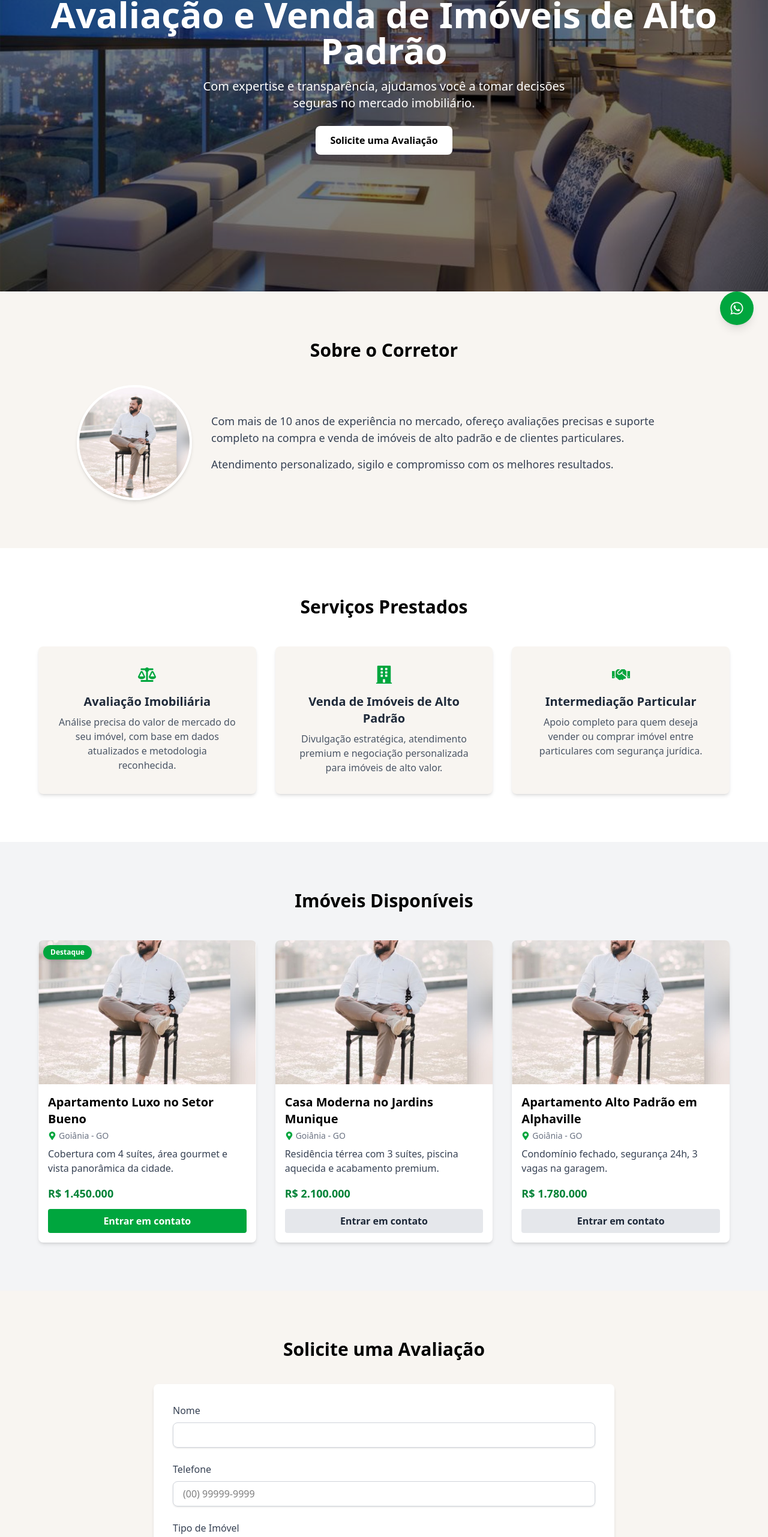
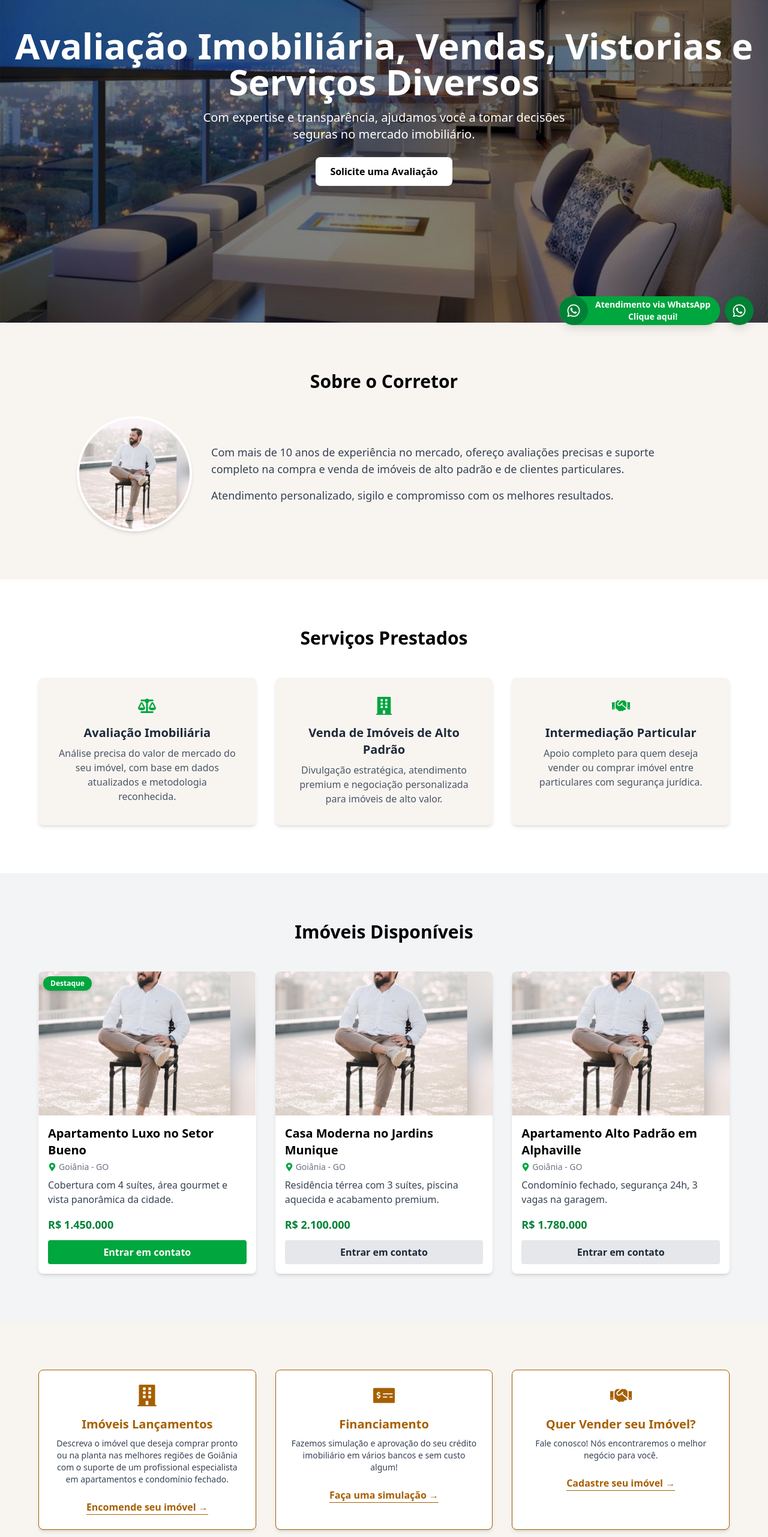
Before and after one commit to Queroix/landing-fred, a Next.js app: page / in a window 1280 px wide. Shown: the part 234-2797 px from the top of the page at 60% size. Built offline with nearby package versions, Linux system fonts and the light colour scheme.

Commit message:
feat: adiciona seção de localização e melhora visual do site

```diff
--- a/src/app/page.tsx
+++ b/src/app/page.tsx
@@ -2,18 +2,24 @@ import HeroSection from "@/sections/HeroSection";
 import AboutSection from "@/sections/AboutSection";
 import ServicesSection from "@/sections/ServicesSection";
 import PropertiesSection from "@/sections/PropertiesSection";
+import SpecialOffersSection from "@/sections/SpecialOffersSection";
 import ContactSection from "@/sections/ContactSection";
+import LocationSection from "@/sections/LocationSection";
 import Footer from "@/components/Footer";
 import WhatsappButton from "@/components/WhatsappButton";
+import Header from "@/components/Header";
 
 export default function Home() {
   return (
     <>
       <main className="flex flex-col items-center justify-center">
+        <Header />
         <HeroSection />
         <AboutSection />
         <ServicesSection />
         <PropertiesSection />
+        <SpecialOffersSection />
+        <LocationSection />
         <ContactSection />
         <Footer />
       </main>
--- /dev/null
+++ b/src/components/Header.tsx
@@ -0,0 +1,72 @@
+"use client";
+
+import { useState } from "react";
+import { FaWhatsapp, FaFacebook, FaInstagram, FaBars, FaTimes } from "react-icons/fa";
+
+export default function Header() {
+  const [isOpen, setIsOpen] = useState(false);
+
+  const toggleMenu = () => {
+    setIsOpen(!isOpen);
+  };
+
+  return (
+    <header className="sticky top-0 left-0 w-full z-50 bg-black/30 backdrop-blur-md">
+      <div className="max-w-7xl mx-auto px-4 py-3 flex items-center justify-between">
+        {/* Logo ou Nome */}
+        <div className="text-white font-bold text-xl">Fred Corretor</div>
+
+        {/* Desktop Menu */}
+        <nav className="hidden md:flex items-center gap-6 text-white text-sm">
+          <a href="#sobre" className="hover:text-green-400 transition">Quem Somos</a>
+          <a href="#servicos" className="hover:text-green-400 transition">Serviços</a>
+          <a href="#contato" className="hover:text-green-400 transition">Contato</a>
+          <a href="https://wa.me/5562999999999" target="_blank" rel="noopener noreferrer">
+            <FaWhatsapp className="text-xl hover:text-green-400 transition" />
+          </a>
+          <a href="https://instagram.com" target="_blank" rel="noopener noreferrer">
+            <FaInstagram className="text-xl hover:text-pink-400 transition" />
+          </a>
+          <a href="https://facebook.com" target="_blank" rel="noopener noreferrer">
+            <FaFacebook className="text-xl hover:text-blue-400 transition" />
+          </a>
+        </nav>
+
+        {/* Mobile Menu Button */}
+        <button
+          onClick={toggleMenu}
+          className="md:hidden text-white text-2xl focus:outline-none"
+          aria-label="Toggle menu"
+        >
+          {isOpen ? <FaTimes /> : <FaBars />}
+        </button>
+      </div>
+
+      {/* Mobile Dropdown Menu */}
+      {isOpen && (
+        <div className="md:hidden bg-black/90 text-white px-4 py-4 space-y-4">
+          <a href="#sobre" className="block hover:text-green-400 transition" onClick={toggleMenu}>
+            Quem Somos
+          </a>
+          <a href="#servicos" className="block hover:text-green-400 transition" onClick={toggleMenu}>
+            Serviços
+          </a>
+          <a href="#contato" className="block hover:text-green-400 transition" onClick={toggleMenu}>
+            Contato
+          </a>
+          <div className="flex gap-4 mt-2">
+            <a href="https://wa.me/5562999999999" target="_blank" rel="noopener noreferrer">
+              <FaWhatsapp className="text-2xl hover:text-green-400 transition" />
+            </a>
+            <a href="https://instagram.com" target="_blank" rel="noopener noreferrer">
+              <FaInstagram className="text-2xl hover:text-pink-400 transition" />
+            </a>
+            <a href="https://facebook.com" target="_blank" rel="noopener noreferrer">
+              <FaFacebook className="text-2xl hover:text-blue-400 transition" />
+            </a>
+          </div>
+        </div>
+      )}
+    </header>
+  );
+}
--- a/src/components/WhatsappButton.tsx
+++ b/src/components/WhatsappButton.tsx
@@ -1,20 +1,52 @@
-'use client';
+"use client";
 
-import { FaWhatsapp } from 'react-icons/fa';
+import { useState } from 'react';
+import { FaWhatsapp, FaTimes } from 'react-icons/fa';
+import { motion, AnimatePresence } from 'framer-motion';
 
 export default function WhatsappButton() {
+  const [minimized, setMinimized] = useState(false);
   const whatsappNumber = process.env.NEXT_PUBLIC_WHATSAPP_NUMBER;
 
+  const toggleMinimize = (e: React.MouseEvent) => {
+    e.preventDefault();
+    setMinimized(!minimized);
+  };
 
   return (
-    <a
+    <div className="fixed bottom-6 right-6 z-50 flex items-center space-x-2">
+      <AnimatePresence>
+        {!minimized && (
+          <motion.a
             href={`https://wa.me/${whatsappNumber}`}
             target="_blank"
             rel="noopener noreferrer"
-      className="fixed bottom-6 right-6 z-50 bg-green-600 hover:bg-green-700 text-white rounded-full p-4 shadow-lg transition"
+            className="flex items-center bg-green-600 hover:bg-green-700 text-white rounded-full shadow-lg transition transform hover:scale-105"
             aria-label="Fale conosco no WhatsApp"
+            initial={{ opacity: 0, scale: 0.8 }}
+            animate={{ opacity: 1, scale: 1 }}
+            exit={{ opacity: 0, scale: 0.8 }}
+            transition={{ duration: 0.3 }}
+          >
+            <div className="flex items-center justify-center w-12 h-12 rounded-full bg-green-700">
+              <FaWhatsapp className="text-2xl" />
+            </div>
+
+            <div className="ml-3 pr-4 flex flex-col justify-center text-sm hidden sm:flex">
+              <span className="font-semibold">Atendimento via WhatsApp</span>
+              <span className="font-bold text-center">Clique aqui!</span>
+            </div>
+          </motion.a>
+        )}
+      </AnimatePresence>
+
+      <button
+        onClick={toggleMinimize}
+        className="w-12 h-12 flex items-center justify-center rounded-full bg-green-700 text-white shadow-lg hover:bg-green-800 transition"
+        aria-label={minimized ? 'Expandir WhatsApp' : 'Minimizar WhatsApp'}
       >
         <FaWhatsapp className="text-2xl" />
-    </a>
+      </button>
+    </div>
   );
 }
--- a/src/sections/HeroSection.tsx
+++ b/src/sections/HeroSection.tsx
@@ -66,7 +66,7 @@ export default function HeroSection() {
       <div className="absolute inset-0 z-10 bg-black/50 flex items-center justify-center px-4 text-center">
         <div>
           <h1 className="text-4xl md:text-6xl font-bold">
-            Avaliação e Venda de Imóveis de Alto Padrão
+            Avaliação Imobiliária, Vendas, Vistorias e Serviços Diversos
           </h1>
           <p className="mt-4 text-lg md:text-xl max-w-2xl mx-auto">
             Com expertise e transparência, ajudamos você a tomar decisões
--- /dev/null
+++ b/src/sections/LocationSection.tsx
@@ -0,0 +1,35 @@
+
+"use client";
+
+import Image from "next/image";
+import { FaMapMarkerAlt, FaPhoneAlt } from "react-icons/fa";
+
+export default function LocationSection() {
+  return (
+    <section className="w-full bg-[#f8f5f1] py-16 px-4">
+      <div className="max-w-4xl mx-auto bg-white rounded-lg shadow-lg p-8 flex flex-col md:flex-row items-center gap-6">
+        {/* Logo */}
+        <div className="w-32 h-32 relative">
+          <Image
+            src="/logo.png" // substitua pelo caminho correto do seu logo
+            alt="Logo Avalia Expertise"
+            fill
+            className="object-contain"
+          />
+        </div>
+
+        {/* Informações do endereço */}
+        <div className="text-center md:text-left">
+          <h3 className="text-xl font-bold mb-2">Avalia Expertise e Gestão Imobiliária LTDA</h3>
+          <p className="text-sm text-gray-700 mb-1">CNPJ 46.173.817/0001-62</p>
+          <p className="flex items-center justify-center md:justify-start gap-2 text-sm text-gray-700 mb-1">
+            <FaMapMarkerAlt className="text-green-600" /> Rua T-55 n.930 Walk Bueno Sala 806 - Setor Bueno
+          </p>
+          <p className="flex items-center justify-center md:justify-start gap-2 text-sm text-gray-700">
+            <FaPhoneAlt className="text-green-600" /> Tel: (62) 99629-4728
+          </p>
+        </div>
+      </div>
+    </section>
+  );
+}
--- /dev/null
+++ b/src/sections/SpecialOffersSection.tsx
@@ -0,0 +1,56 @@
+"use client";
+
+import { FaBuilding, FaMoneyCheckAlt, FaHandshake } from "react-icons/fa";
+
+export default function SpecialOffersSection() {
+  return (
+    <section className="w-full bg-[#f8f5f1] py-20 px-4 text-yellow-700">
+      <div className="max-w-6xl mx-auto grid md:grid-cols-3 gap-8">
+        {/* Imóveis Lançamentos */}
+        <div className="bg-white p-6 rounded-lg shadow-md hover:shadow-xl transition transform hover:-translate-y-1 text-center border">
+          <FaBuilding className="text-4xl mx-auto mb-4 text-yellow-700" />
+          <h3 className="text-xl font-semibold mb-2">Imóveis Lançamentos</h3>
+          <p className="mb-4 text-sm text-gray-700">
+            Descreva o imóvel que deseja comprar pronto ou na planta nas melhores regiões de Goiânia com o suporte de um profissional especialista em apartamentos e condomínio fechado.
+          </p>
+          <a
+            href="#contato"
+            className="inline-block mt-2 text-yellow-700 font-semibold border-b border-yellow-700 hover:text-yellow-800 transition"
+          >
+            Encomende seu imóvel →
+          </a>
+        </div>
+
+        {/* Financiamento */}
+        <div className="bg-white p-6 rounded-lg shadow-md hover:shadow-xl transition transform hover:-translate-y-1 text-center border">
+          <FaMoneyCheckAlt className="text-4xl mx-auto mb-4 text-yellow-700" />
+          <h3 className="text-xl font-semibold mb-2">Financiamento</h3>
+          <p className="mb-4 text-sm text-gray-700">
+            Fazemos simulação e aprovação do seu crédito imobiliário em vários bancos e sem custo algum!
+          </p>
+          <a
+            href="#contato"
+            className="inline-block mt-2 text-yellow-700 font-semibold border-b border-yellow-700 hover:text-yellow-800 transition"
+          >
+            Faça uma simulação →
+          </a>
+        </div>
+
+        {/* Quer Vender */}
+        <div className="bg-white p-6 rounded-lg shadow-md hover:shadow-xl transition transform hover:-translate-y-1 text-center border">
+          <FaHandshake className="text-4xl mx-auto mb-4 text-yellow-700" />
+          <h3 className="text-xl font-semibold mb-2">Quer Vender seu Imóvel?</h3>
+          <p className="mb-4 text-sm text-gray-700">
+            Fale conosco! Nós encontraremos o melhor negócio para você.
+          </p>
+          <a
+            href="#contato"
+            className="inline-block mt-2 text-yellow-700 font-semibold border-b border-yellow-700 hover:text-yellow-800 transition"
+          >
+            Cadastre seu imóvel →
+          </a>
+        </div>
+      </div>
+    </section>
+  );
+}
```
Lines whose indentation alone changed are shown as unchanged.
